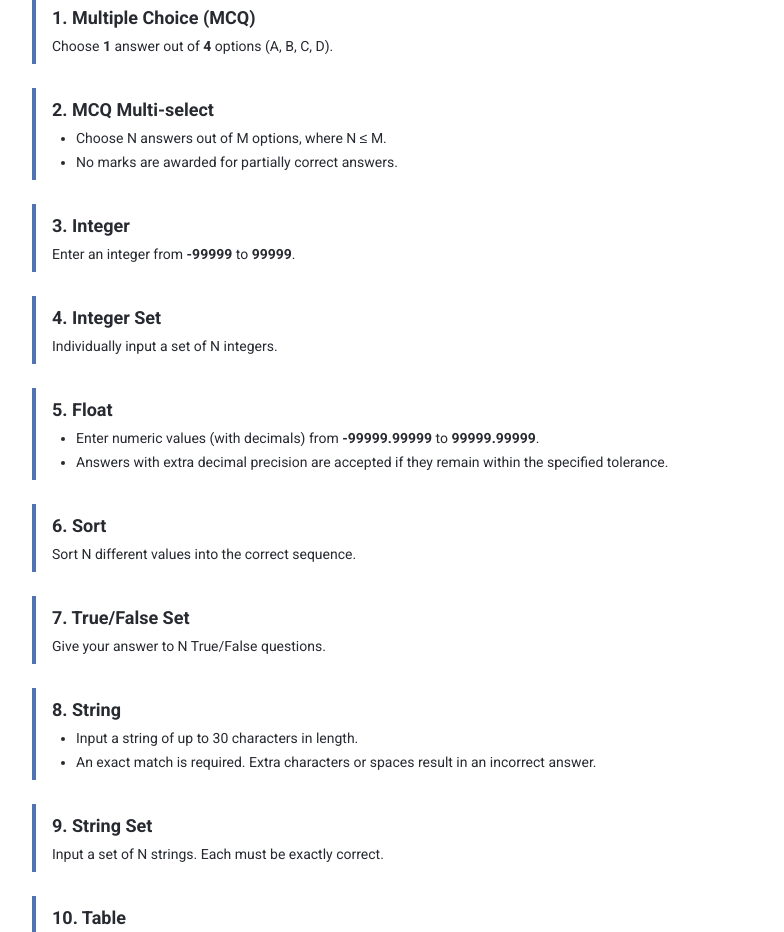
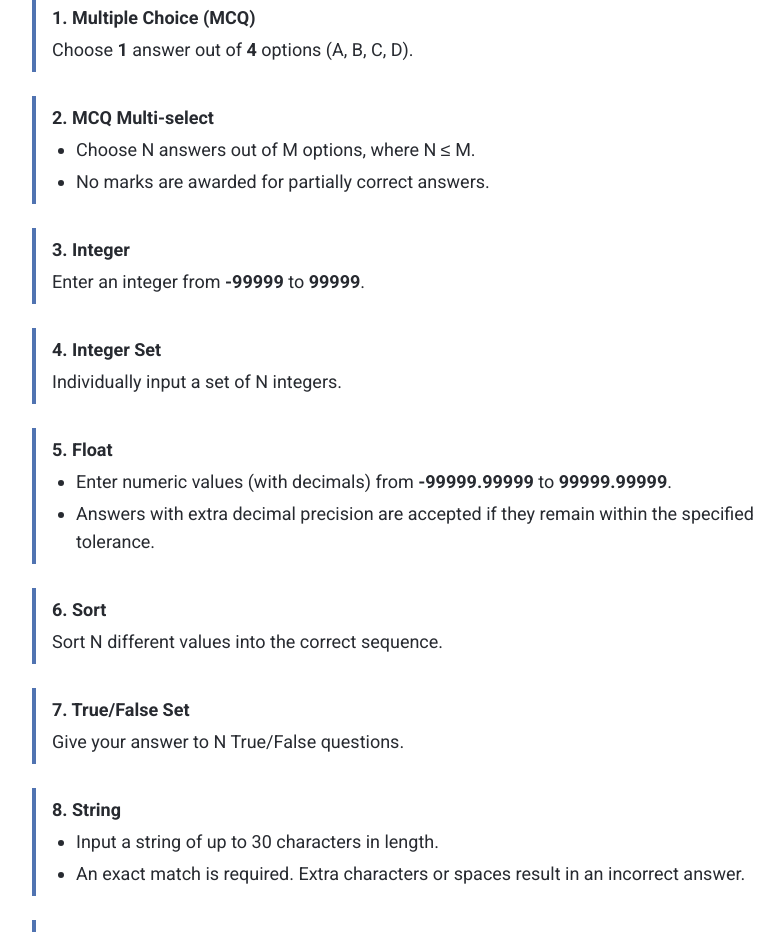
Before and after one commit to jonyewcodes/old, a Next.js app: page /rules in a window 1280 px wide. Shown: the part 1720-2652 px from the top of the page, without its empty margins (304-1088 px from the left). Built offline with nearby package versions, Linux system fonts and the light colour scheme.

Commit message:
chore: change text size from sm to lg

```diff
--- a/app/(pages)/rules/page.tsx
+++ b/app/(pages)/rules/page.tsx
@@ -145,14 +145,14 @@ function ContestFormatAndScoring() {
       <div className="mt-6 space-y-6">
         <div className="border-l-4 border-primary pl-4 py-2">
           <h4 className="font-semibold text-baseText">1. Multiple Choice (MCQ)</h4>
-          <p className="text-sm text-baseText mt-1">
+          <p className="text-lg text-baseText mt-1">
             Choose <b>1</b> answer out of <b>4</b> options (A, B, C, D).
           </p>
         </div>
 
         <div className="border-l-4 border-primary pl-4 py-2">
           <h4 className="font-semibold text-baseText">2. MCQ Multi-select</h4>
-          <ul className="list-disc ml-6 text-sm mt-1 space-y-1 text-baseText">
+          <ul className="list-disc ml-6 text-lg mt-1 space-y-1 text-baseText">
             <li>Choose N answers out of M options, where N ≤ M.</li>
             <li>No marks are awarded for partially correct answers.</li>
           </ul>
@@ -160,21 +160,21 @@ function ContestFormatAndScoring() {
 
         <div className="border-l-4 border-primary pl-4 py-2">
           <h4 className="font-semibold text-baseText">3. Integer</h4>
-          <p className="text-sm text-baseText mt-1">
+          <p className="text-lg text-baseText mt-1">
             Enter an integer from <b>-99999</b> to <b>99999</b>.
           </p>
         </div>
 
         <div className="border-l-4 border-primary pl-4 py-2">
           <h4 className="font-semibold text-baseText">4. Integer Set</h4>
-          <p className="text-sm text-baseText mt-1">
+          <p className="text-lg text-baseText mt-1">
             Individually input a set of N integers.
           </p>
         </div>
 
         <div className="border-l-4 border-primary pl-4 py-2">
           <h4 className="font-semibold text-baseText">5. Float</h4>
-          <ul className="list-disc ml-6 text-sm mt-1 space-y-1 text-baseText">
+          <ul className="list-disc ml-6 text-lg mt-1 space-y-1 text-baseText">
             <li>
               Enter numeric values (with decimals) from <b>-99999.99999</b> to{" "}
               <b>99999.99999</b>.
@@ -188,21 +188,21 @@ function ContestFormatAndScoring() {
 
         <div className="border-l-4 border-primary pl-4 py-2">
           <h4 className="font-semibold text-baseText">6. Sort</h4>
-          <p className="text-sm text-baseText mt-1">
+          <p className="text-lg text-baseText mt-1">
             Sort N different values into the correct sequence.
           </p>
         </div>
 
         <div className="border-l-4 border-primary pl-4 py-2">
           <h4 className="font-semibold text-baseText">7. True/False Set</h4>
-          <p className="text-sm text-baseText mt-1">
+          <p className="text-lg text-baseText mt-1">
             Give your answer to N True/False questions.
           </p>
         </div>
 
         <div className="border-l-4 border-primary pl-4 py-2">
           <h4 className="font-semibold text-baseText">8. String</h4>
-          <ul className="list-disc ml-6 text-sm mt-1 space-y-1 text-baseText">
+          <ul className="list-disc ml-6 text-lg mt-1 space-y-1 text-baseText">
             <li>Input a string of up to 30 characters in length.</li>
             <li>
               An exact match is required. Extra characters or spaces result in
@@ -213,14 +213,14 @@ function ContestFormatAndScoring() {
 
         <div className="border-l-4 border-primary pl-4 py-2">
           <h4 className="font-semibold text-baseText">9. String Set</h4>
-          <p className="text-sm text-baseText mt-1">
+          <p className="text-lg text-baseText mt-1">
             Input a set of N strings. Each must be exactly correct.
           </p>
         </div>
 
         <div className="border-l-4 border-primary pl-4 py-2">
           <h4 className="font-semibold text-baseText">10. Table</h4>
-          <ul className="list-disc ml-6 text-sm mt-1 space-y-1 text-baseText">
+          <ul className="list-disc ml-6 text-lg mt-1 space-y-1 text-baseText">
             <li>Key in the contents of an N×M table.</li>
             <li>Answers can require either string or integer table entries.</li>
           </ul>
```
